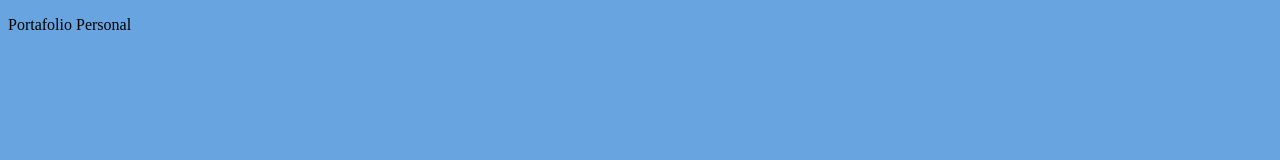
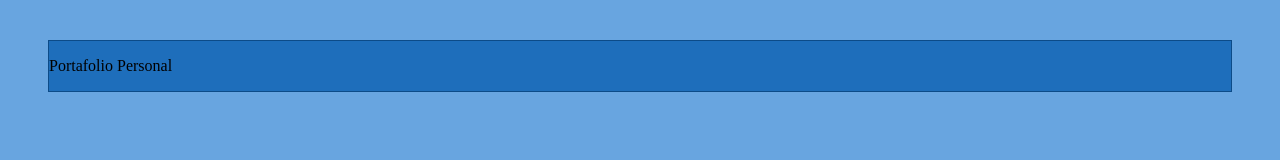
Before and after one commit to davidsm09/davidsm09.github.io, a plain HTML site: page index.html in a window 1280 px wide. Drawn offline with Linux system fonts and the light colour scheme.

Commit message:
agregamos medidas a nuestro header

```diff
--- a/Estilos/style.css
+++ b/Estilos/style.css
@@ -1,3 +1,10 @@
 body{
     background-color: #68A5E0;
 }
+
+header{
+    background-color: #1E6EBB;
+    display: flex;
+    border: 1px solid #0C4B88;
+    margin: 40px;
+}
```
